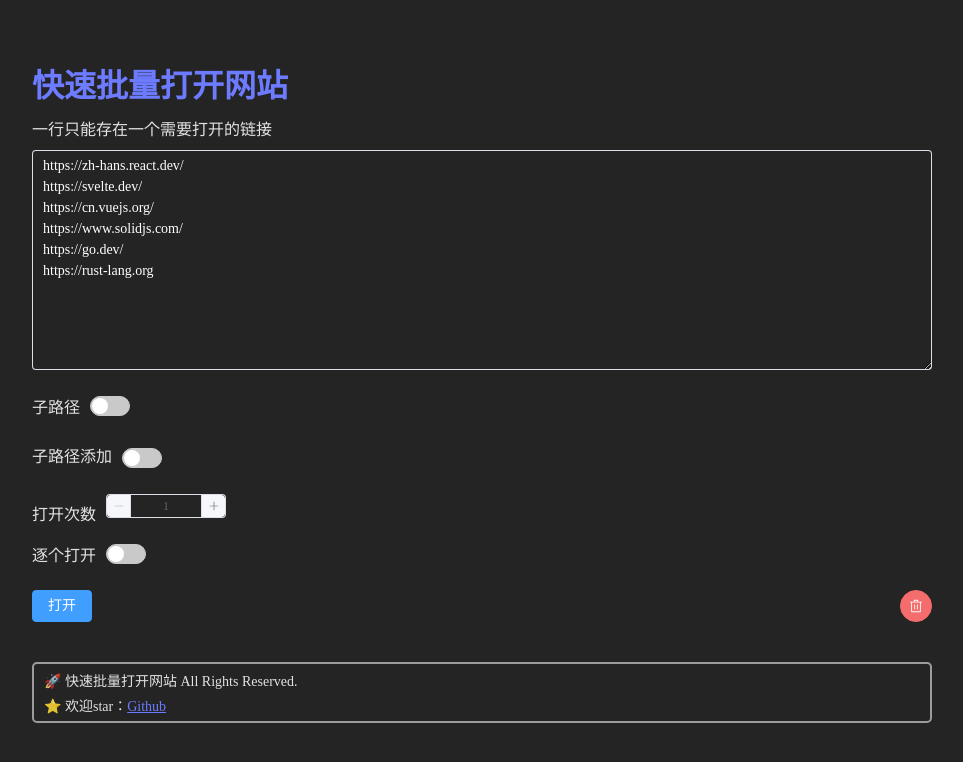
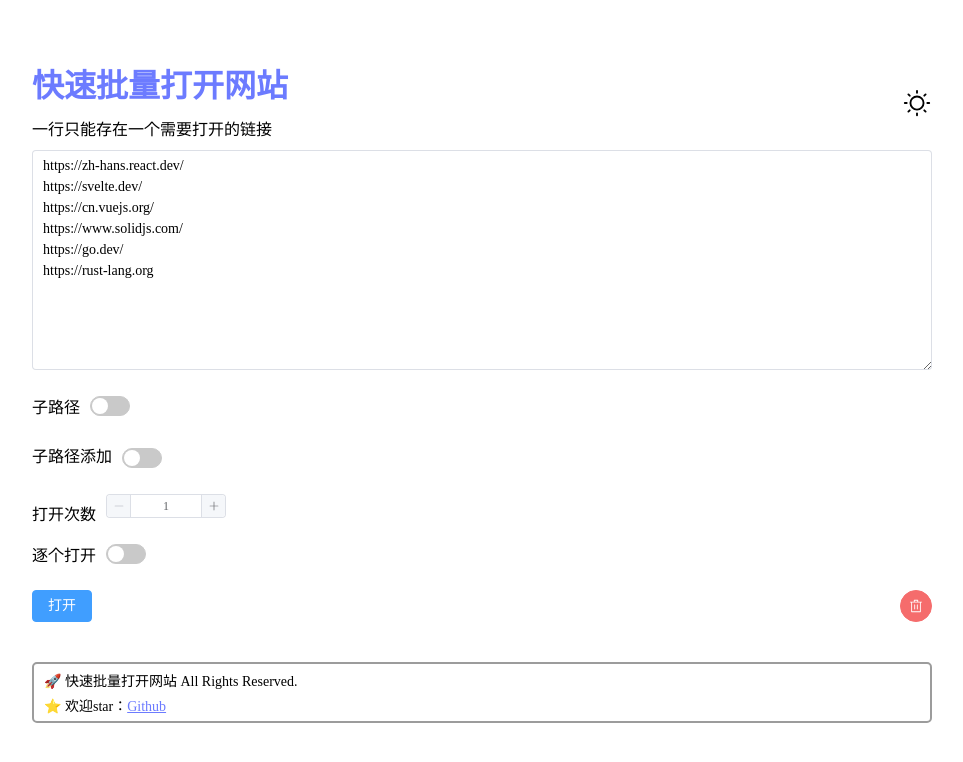
Before and after one commit to gantoho/fast_project, a Vue app: page / in a window 1280 px wide. Shown: the top 762 px of the page, without its empty margins (158-1121 px from the left). Built offline with nearby package versions, Linux system fonts and the light colour scheme; a web font is replaced by a local one.

Commit message:
feat(app): add theme toggle animate

```diff
--- a/package.json
+++ b/package.json
@@ -10,7 +10,9 @@
   },
   "dependencies": {
     "@element-plus/icons-vue": "^2.1.0",
+    "@vueuse/core": "^10.7.1",
     "element-plus": "^2.3.8",
+    "pinia": "^2.1.7",
     "vue": "^3.3.4"
   },
   "devDependencies": {
--- a/src/App.vue
+++ b/src/App.vue
@@ -1,7 +1,16 @@
 <template>
   <div class="main">
+    <div class="main-top">
+      <div class="main-text">
         <h1>快速批量打开网站</h1>
         <p>一行只能存在一个需要打开的链接</p>
+      </div>
+      <!-- 主题切换按钮 -->
+      <div class="theme-switch" @click="themeBtn">
+        <el-icon v-if="darkStore.darkMode === 'light'" :size="30"><Sunny /></el-icon>
+        <el-icon v-else :size="30"><Moon /></el-icon>
+      </div>
+    </div>
     <Home/>
     <Footer/>
   </div>
@@ -10,7 +19,13 @@
 <script setup>
 import Home from './pages/Home.vue'
 import Footer from './components/Footer.vue'
+import { Sunny, Moon } from '@element-plus/icons-vue'
+import useDarkStore from './store/darkStore'
 
+const darkStore = useDarkStore()
+const themeBtn = ($event) => {
+  darkStore.toggleTheme($event)
+}
 </script>
 
 <style lang='scss' scoped>
@@ -18,6 +33,11 @@ import Footer from './components/Footer.vue'
   width: 100%;
   max-width: 900px;
 
+  .main-top {
+    display: flex;
+    justify-content: space-between;
+    align-items: center;
+    .main-text {
       h1{
         margin-bottom: 10px;
         color: #6c7bff;
@@ -27,4 +47,9 @@ import Footer from './components/Footer.vue'
         margin-bottom: 10px;
       }
     }
+  }
+  .theme-switch {
+    cursor: pointer;
+  }
+}
 </style>
--- a/src/main.js
+++ b/src/main.js
@@ -1,8 +1,9 @@
 import { createApp } from 'vue'
+import { createPinia } from 'pinia'
 import './style.css'
 import App from './App.vue'
 
 import ElementPlus from 'element-plus'
 import 'element-plus/dist/index.css'
 
-const app = createApp(App).use(ElementPlus).mount('#app')
+const app = createApp(App).use(ElementPlus).use(createPinia()).mount('#app')
--- a/src/pages/Home.vue
+++ b/src/pages/Home.vue
@@ -4,7 +4,7 @@
         :autosize="{ minRows: 10, maxRows: 36 }"
         type="textarea"
         placeholder="Please input links"
-        :input-style="{backgroundColor: 'rgba(0,0,0,0)', color: '#ffffff'}"
+        :input-style="{backgroundColor: 'rgba(0,0,0,0)', color: 'var(--g-body-text-color)'}"
         class="input"
     />
     <div class="sub_url_open">
--- /dev/null
+++ b/src/store/darkStore.js
@@ -0,0 +1,45 @@
+import { defineStore } from "pinia";
+import { ref, computed } from 'vue'
+import { useDark, useToggle } from '@vueuse/core'
+
+
+
+const useDarkStore = defineStore('dark', () => {
+  const isDark = useDark()
+  const toggleDark = useToggle(isDark)
+  const dark = ref(isDark)
+  const darkMode = computed(() => {
+    return dark.value? 'dark' : 'light'
+  })
+
+  const toggleTheme = ($event) => {
+    const x = $event.clientX
+    const y = $event.clientY
+    // 计算鼠标点击位置距离视窗的最大圆半径
+    const endRadius = Math.hypot(
+      Math.max(x, innerWidth - x),
+      Math.max(y, innerHeight - y),
+    )
+    document.documentElement.style.setProperty('--x', x + 'px')
+    document.documentElement.style.setProperty('--y', y + 'px')
+    document.documentElement.style.setProperty('--r', endRadius + 'px')
+    // 判断浏览器是否支持document.startViewTransition
+    if (document.startViewTransition) {
+      // 如果支持就使用document.startViewTransition方法
+      document.startViewTransition(() => {
+        dark.value = toggleDark()
+      })
+    } else {
+      // 如果不支持，就使用最原始的方式，切换主题
+      dark.value = toggleDark()
+    }
+  }
+
+  return {
+    dark,
+    darkMode,
+    toggleTheme
+  }
+})
+
+export default useDarkStore
```
Also changed, not shown: src/style.css, 2 other files (tests, documents, lock files or other folders). Lines whose indentation alone changed are shown as unchanged.
